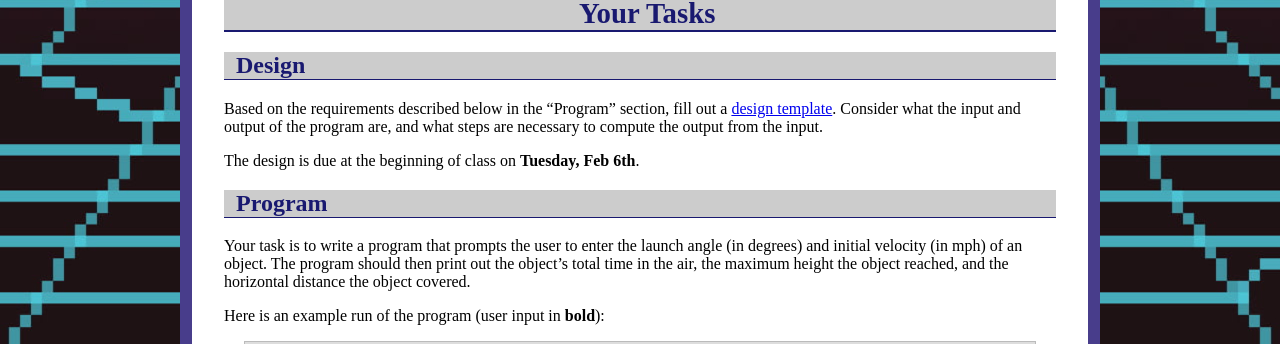
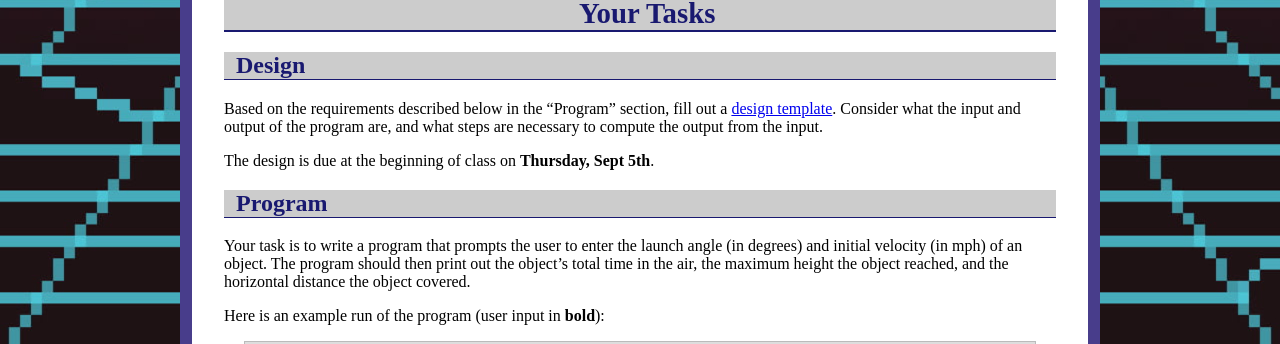
Before and after one commit to ycpcs/cs101-fall2024, a Jekyll site: the page built from assign/assign01.md, in a window 1280 px wide and 900 px high, scrolled down 432 px. Shown: the part 108-452 px from the top of the window. Built offline with Jekyll 4.4.1, drawn with Linux system fonts in a browser that asks for light colours.

Commit message:
update assign 01
update assign 01

```diff
--- a/assign/assign01.md
+++ b/assign/assign01.md
@@ -33,7 +33,7 @@ Your Tasks
 
 Based on the requirements described below in the "Program" section, fill out a [design template](../design-template.pdf).  Consider what the input and output of the program are, and what steps are necessary to compute the output from the input.
 
-The design is due at the beginning of class on **Tuesday, Feb 6th**.
+The design is due at the beginning of class on **Thursday, Sept 5th**.
 
 ## Program
 
```
